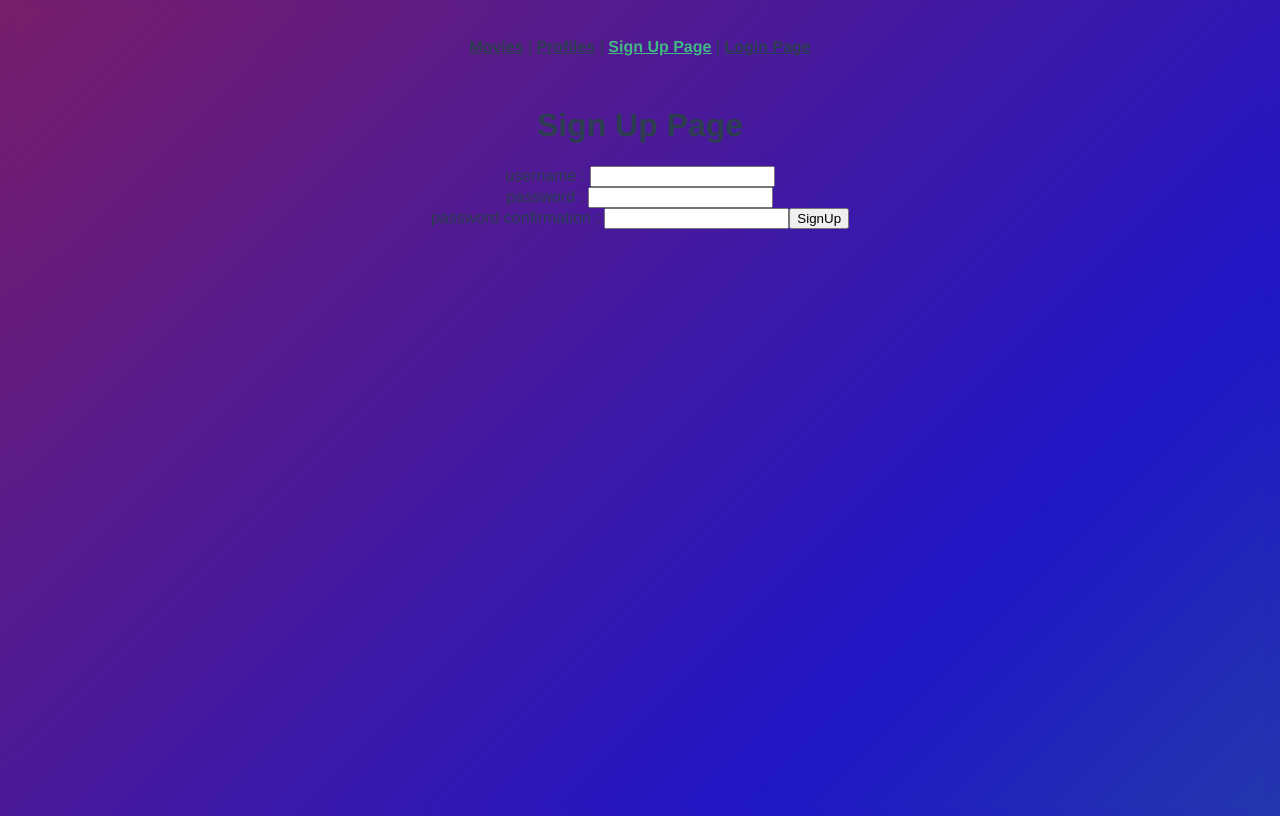
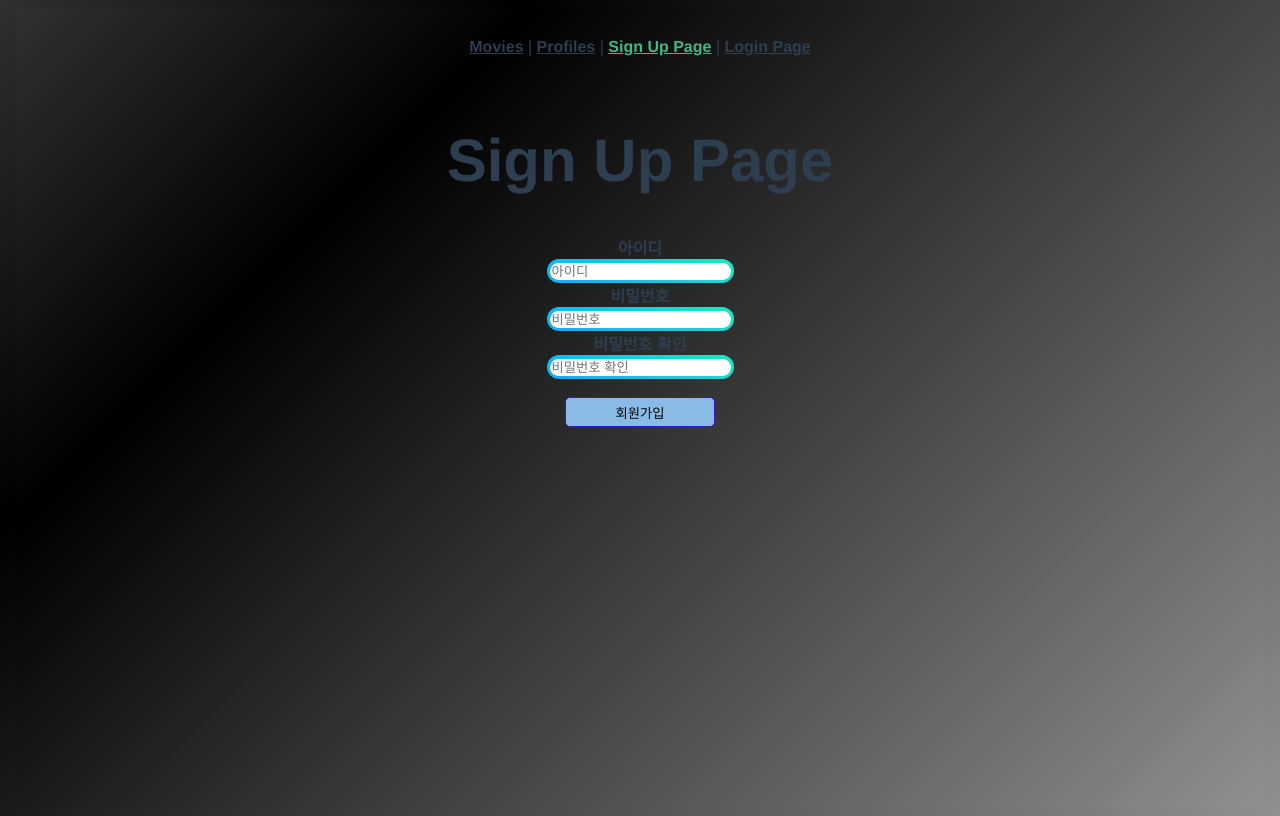
Before and after one commit to No88888888/HoRyong, a Vue app in the folder final-pjt-front/: page /signup in a window 1280 px wide. Built offline with nearby package versions, Linux system fonts and the light colour scheme.

Commit message:
1120_새벽 갬성

```diff
--- a/final-pjt-front/src/App.vue
+++ b/final-pjt-front/src/App.vue
@@ -35,9 +35,9 @@ nav a.router-link-exact-active {
 }
 
 body {
-	background: linear-gradient(-45deg, #ffffff, #3ac047, #1f16c6, #bd2323);
+	background: linear-gradient(-45deg, #ffffff, #000000, #ffffff, #000000);
 	background-size: 400% 400%;
-	animation: gradient 5s ease infinite;
+	animation: gradient 10s ease infinite;
 	height: 100vh;
 }
 
@@ -52,4 +52,5 @@ body {
 		background-position: 0% 50%;
 	}
 }
+
 </style>
--- a/final-pjt-front/src/components/ReviewModal.vue
+++ b/final-pjt-front/src/components/ReviewModal.vue
@@ -45,8 +45,13 @@ export default {
   }
 
   &-content {
-    padding: 10px 20px;
+    padding: 5px 5px;
+    background: linear-gradient(-45deg, #ffffff, #000000, #ffffff, #000000);
+    animation: gradient ease infinite;
+    animation-name : modal-gradiation
+    background-size : 200%, 200%
   }
+
 
   &-footer {
     background: #ccc;
@@ -78,5 +83,4 @@ export default {
     transform: translateY(-20px);
   }
 }
-
 </style>
--- a/final-pjt-front/src/router/index.js
+++ b/final-pjt-front/src/router/index.js
@@ -47,7 +47,6 @@ const routes = [
     name: 'DetailView',
     component: DetailView,
   },
-
 ]
 
 const router = new VueRouter({
--- a/final-pjt-front/src/views/DetailView.vue
+++ b/final-pjt-front/src/views/DetailView.vue
@@ -2,25 +2,26 @@
   <div>
     <h1>Detail</h1>
     <div class="single_column">
-      <section id="original_header" class="images inner">
+      <section id="original_header" class="main">
         <!-- 여기가 포스터 -->
-        <div>
         <div class="poster">
-            <img src="movie.poster_path" alt="movie.title">
+          <img :src="imgUrl" alt="#">
+        </div>
+        <!-- 여기가 제목 평점 및 내용 -->
+        <div class="movie-info">
+          <h2>{{ movie.title }}</h2>
+          <p>{{ movie.overview }}</p>
         </div>
         <div class="ott_offer">
           <div class="button">
             <div class="text">
               <span>
                 <h4>Now Streaming</h4>
-                  <a class="no_click" href="watchUrl" title="#">Watch Now</a>
+                <a class="no_click" :href="renderwatchUrl" title="#" target="_blank">Watch Now</a>
               </span>
             </div>
           </div>
         </div>
-        </div>
-        <!-- 여기가 제목 평점 및 내용 -->
-        <div></div>
       </section>
     </div>
 
@@ -39,6 +40,12 @@ export default {
       movie: null,
       watchUrl: null,
       tmdbAPIKey: 'eb54cff7c77bbeb1441eaa6be7f211a1',
+      imgUrl: '',
+    }
+  },
+  computed: {
+    renderwatchUrl() {
+      return this.watchUrl
     }
   },
   created() {
@@ -48,12 +55,12 @@ export default {
     getMovieDetail() {
       axios({
         method: 'get',
-        url: `${API_URL}/movies/${this.$route.params.id}/detail`
+        url: `${API_URL}/movies/${this.$route.params.id}/`
       })
         .then((res) => {
-          console.log(1,res)
           this.movie = res.data
-          console.log(this.movie)
+          this.imgUrl = 'https://image.tmdb.org/t/p/w220_and_h330_face/' + this.movie.poster_path
+          return res.data
         })
         .then((res) => {
           console.log(2,res)
@@ -66,10 +73,12 @@ export default {
     getWatchUrl() {
       axios({
         method: 'get',
-        url: `https://api.themoviedb.org/3/movie/${this.movie.id}/watch/providers?api_key=${this.tmdbAPIKey}`
+        url: `https://api.themoviedb.org/3/movie/${this.movie.movie_id}/watch/providers?api_key=${this.tmdbAPIKey}`
       })
         .then((res) => {
-          console.log(res)
+          console.log(res.data.results.KR.link)
+          this.watchUrl = res.data.results.KR.link
+          return this.watchUrl
         })
     }
   }
@@ -77,5 +86,18 @@ export default {
 </script>
 
 <style>
-
+.single_column{
+  align-content: center;
+  justify-content: center;
+}
+.main .poster{
+	float: left;
+	width: 100px;
+	height: 254px;
+	background-color: orange;
+}
+.main .movie-info{
+	float: left;
+	width: 800px;
+}
 </style>
--- a/final-pjt-front/src/views/LoginView.vue
+++ b/final-pjt-front/src/views/LoginView.vue
@@ -2,12 +2,19 @@
     <div>
       <h1>Login Page</h1>
       <form @submit.prevent="login">
-        <label for="username">username : </label>
-        <input type="text" id="username" v-model="username"><br>
-
-        <label for="password"> password : </label>
-        <input type="password" id="password" v-model="password"><br>
-
+        <b class="username">아이디</b><br>
+        <span class="input" >
+          <input type="text" id="username" v-model="username" placeholder="아이디">
+          <span></span><br>
+        </span>
+        <br>
+        <b class="password">비밀번호</b><br>
+        <span class="input" >
+          <input type="password" id="password" v-model="password" placeholder="비밀번호">
+          <span></span><br>
+        </span>
+        <br>
+        <br>
         <input type="submit" value="login">
       </form>
     </div>
@@ -36,3 +43,68 @@
   }
 }
 </script>
+
+<style lang="scss" scoped>
+.input {
+
+  // needs to be relative so the :focus span is positioned correctly
+  position:relative;
+
+  // bigger font size for demo purposes
+  // font-size: 1.5em;
+
+  // the border gradient
+  background: linear-gradient(21deg, #10abff, #1beabd);
+
+  // the width of the input border
+  padding: 3px;
+
+  // we want inline fields by default
+  display: inline-block;
+
+  // we want rounded corners no matter the size of the field
+  border-radius: 9999em;
+
+  // style of the actual input field
+  *:not(span) {
+    position: relative;
+    display: inherit;
+    border-radius: inherit;
+    margin: 0;
+    border: none;
+    outline: none;
+    padding: 2 .325em;
+    z-index: 1; // needs to be above the :focus span
+
+    // summon fancy shadow styles when focussed
+    &:focus + span {
+      opacity: 1;
+      transform: scale(1);
+    }
+  }
+
+  // we don't animate box-shadow directly as that can't be done on the GPU, only animate opacity and transform for high performance animations.
+  span {
+
+    transform: scale(.993, .94); // scale it down just a little bit
+    transition: transform .5s, opacity .25s;
+    opacity: 0; // is hidden by default
+
+    position:absolute;
+    z-index: 0; // needs to be below the field (would block input otherwise)
+    margin:4px; // a bit bigger than .input padding, this prevents background color pixels shining through
+    left:0;
+    top:0;
+    right:0;
+    bottom:0;
+    border-radius: inherit;
+    pointer-events: none; // this allows the user to click through this element, as the shadow is rather wide it might overlap with other fields and we don't want to block those.
+
+    // fancy shadow styles
+    box-shadow: inset 0 0 0 3px #fff,
+      0 0 0 4px #fff,
+      3px -3px 30px #1beabd,
+      -3px 3px 30px #10abff;
+  }
+}
+</style>
--- a/final-pjt-front/src/views/MovieView.vue
+++ b/final-pjt-front/src/views/MovieView.vue
@@ -71,5 +71,9 @@ export default {
 </script>
 
 <style>
-
+h1 {
+    font-size: 60px;
+    color: linear-gradient(to right top, #000000, #ffffff);
+    animation: gradient 10s ease infinite;
+}
 </style>
--- a/final-pjt-front/src/views/SignUpView.vue
+++ b/final-pjt-front/src/views/SignUpView.vue
@@ -2,16 +2,29 @@
   <div>
     <h1>Sign Up Page</h1>
     <form @submit.prevent="signUp">
-        <label for="username">username : </label>
-        <input type="text" id="username" v-model="username"><br>
+      <b class="username">아이디</b><br>
+      <span class="input" >
+        <input type="text" id="username" v-model="username" placeholder="아이디">
+        <span></span><br>
+      </span>
+      <br>
+      <b class="password1">비밀번호</b><br>
+      <span class="input" >
+        <input type="password" id="password1" v-model="password1" placeholder="비밀번호">
+        <span></span><br>
+      </span>
+      <br>
+      <b class="password2">비밀번호 확인</b><br>
+      <span class="input" >
+        <input type="password" id="password2" v-model="password2" placeholder="비밀번호 확인">
+        <span></span><br>
+      </span>
+      <br>
+      <br>
+      <div>
+        <button class="sign_up" type="submit" value="SignUp">회원가입</button>
+      </div>
 
-        <label for="password1"> password : </label>
-        <input type="password" id="password1" v-model="password1"><br>
-
-        <label for="password2"> password confirmation : </label>
-        <input type="password" id="password2" v-model="password2">
-
-        <input type="submit" value="SignUp">
     </form>
   </div>
 </template>
@@ -47,3 +60,92 @@
   }
 }
 </script>
+
+<style lang="scss" scoped>
+.input .placeholder{
+  text-align: center;
+}
+.text{
+    background-color:aliceblue;
+    border: 1px solid black;
+    border-radius: 5px;
+    height: 30px;
+    width: 300px;
+}
+.sign_up{
+    width: 150px;
+    height: 30px;
+    background: rgb(137, 187, 228);
+    border: 1px solid rgb(67, 21, 191);
+    border-radius: 5px;
+    transition: 0.25s;
+}
+.sign_up:active{
+    background: green;
+}
+div{
+    text-align: center;
+}
+.input {
+
+  // needs to be relative so the :focus span is positioned correctly
+  position:relative;
+
+  // bigger font size for demo purposes
+  // font-size: 1.5em;
+
+  // the border gradient
+  background: linear-gradient(21deg, #10abff, #1beabd);
+
+  // the width of the input border
+  padding: 3px;
+
+  // we want inline fields by default
+  display: inline-block;
+
+  // we want rounded corners no matter the size of the field
+  border-radius: 9999em;
+
+  // style of the actual input field
+  *:not(span) {
+    position: relative;
+    display: inherit;
+    border-radius: inherit;
+    margin: 0;
+    border: none;
+    outline: none;
+    padding: 2 .325em;
+    z-index: 1; // needs to be above the :focus span
+
+    // summon fancy shadow styles when focussed
+    &:focus + span {
+      opacity: 1;
+      transform: scale(1);
+    }
+  }
+
+  // we don't animate box-shadow directly as that can't be done on the GPU, only animate opacity and transform for high performance animations.
+  span {
+
+    transform: scale(.993, .94); // scale it down just a little bit
+    transition: transform .5s, opacity .25s;
+    opacity: 0; // is hidden by default
+
+    position:absolute;
+    z-index: 0; // needs to be below the field (would block input otherwise)
+    margin:4px; // a bit bigger than .input padding, this prevents background color pixels shining through
+    left:0;
+    top:0;
+    right:0;
+    bottom:0;
+    border-radius: inherit;
+    pointer-events: none; // this allows the user to click through this element, as the shadow is rather wide it might overlap with other fields and we don't want to block those.
+
+    // fancy shadow styles
+    box-shadow: inset 0 0 0 3px #fff,
+      0 0 0 4px #fff,
+      3px -3px 30px #1beabd,
+      -3px 3px 30px #10abff;
+  }
+}
+</style>
```
Also changed, not shown: final-pjt-front/test.vue (added). Lines whose indentation alone changed are shown as unchanged.
